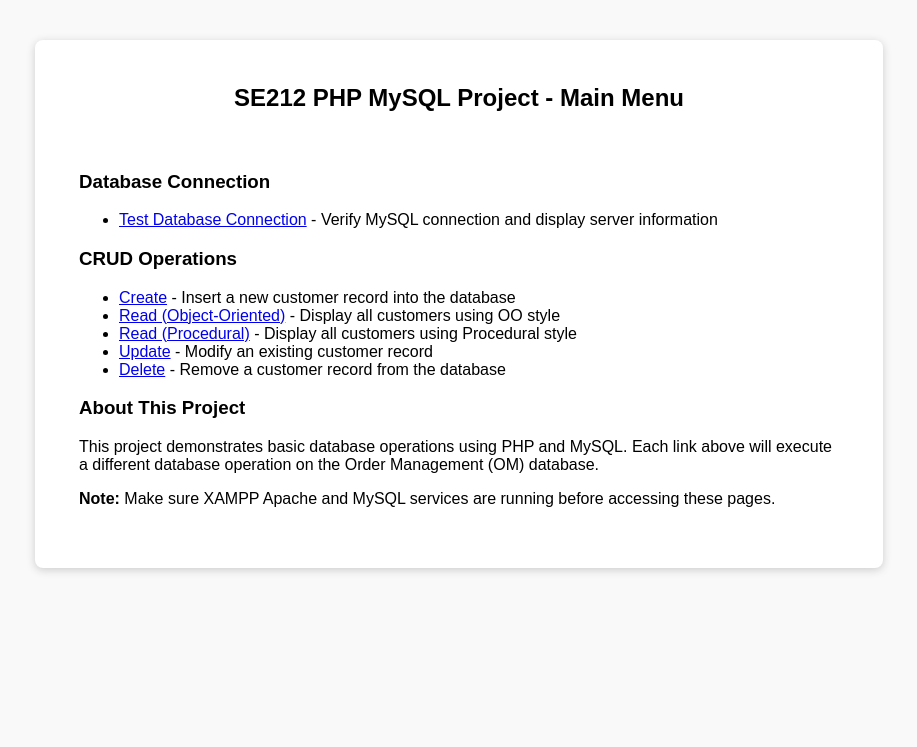
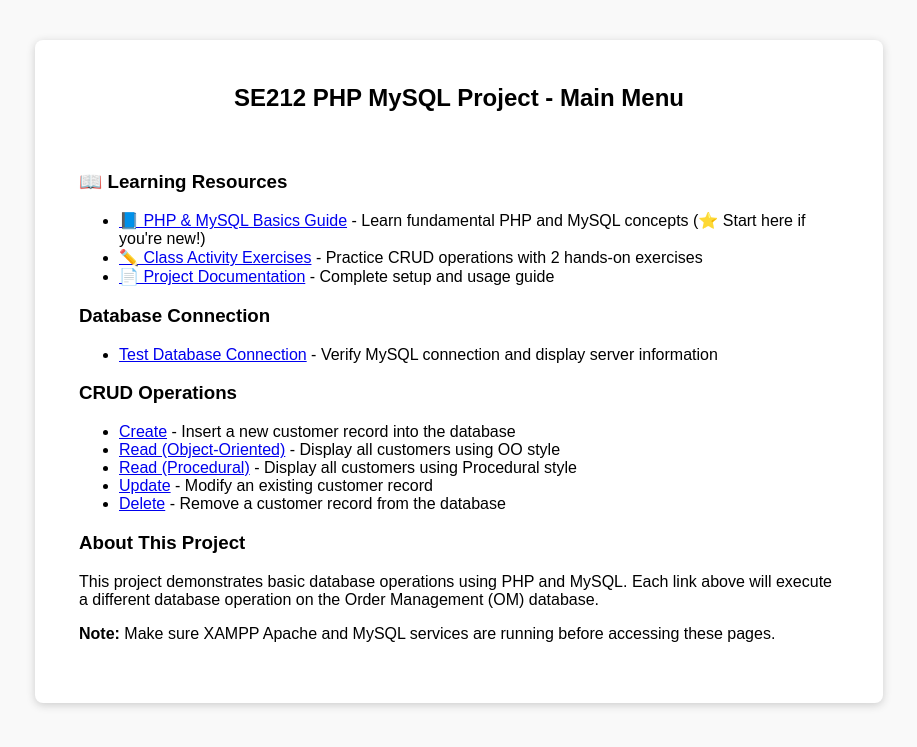
Before and after one commit to preenet/se212_php_mysql, a PHP site: page / in a window 1280 px wide. Shown: the top 747 px of the page, without its empty margins (181-1098 px from the left). Run offline with PHP 8.4, Linux system fonts and the light colour scheme.

Commit message:
add content

```diff
--- a/index.php
+++ b/index.php
@@ -3,6 +3,13 @@
 <h2>SE212 PHP MySQL Project - Main Menu</h2>
 
 <div style="padding: 20px;">
+    <h3>📖 Learning Resources</h3>
+    <ul>
+        <li><a href="BASIC_PHP.md" target="_blank">📘 PHP & MySQL Basics Guide</a> - Learn fundamental PHP and MySQL concepts (⭐ Start here if you're new!)</li>
+        <li><a href="ACTIVITY.md" target="_blank">✏️ Class Activity Exercises</a> - Practice CRUD operations with 2 hands-on exercises</li>
+        <li><a href="README.md" target="_blank">📄 Project Documentation</a> - Complete setup and usage guide</li>
+    </ul>
+
     <h3>Database Connection</h3>
     <ul>
         <li><a href="connect.php">Test Database Connection</a> - Verify MySQL connection and display server information</li>
```
